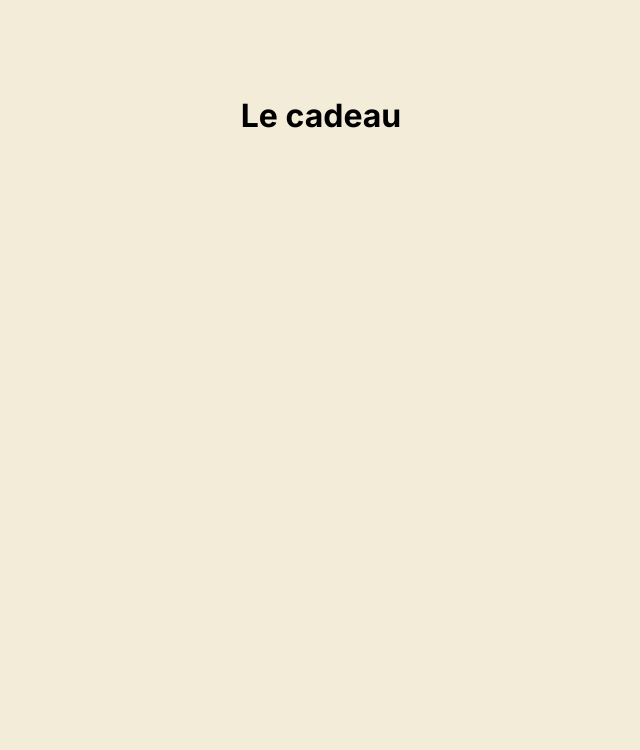
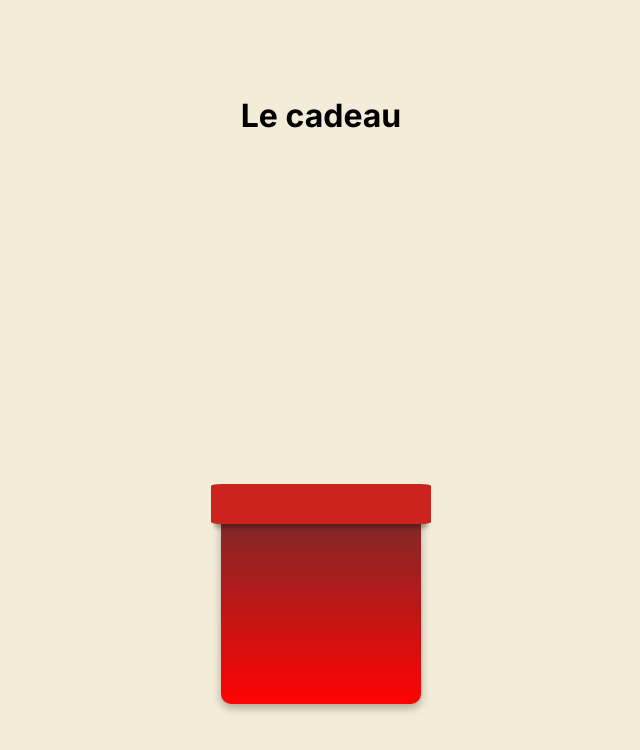
Before and after one commit to QuentinVdr/christmas-gift, a Next.js app: page / in a window 1280 px wide. Shown: the top 750 px of the page, without its empty margins (319-959 px from the left). Built offline with nearby package versions, Linux system fonts and the light colour scheme.

Commit message:
Add GiftBox component to Home page

```diff
--- a/src/app/page.js
+++ b/src/app/page.js
@@ -1,9 +1,11 @@
-import styles from './page.module.css'
+import GiftBox from 'src/components/giftBox/GiftBox';
+import styles from './page.module.css';
 
 export default function Home() {
   return (
     <main className={styles.main}>
       <h1>Le cadeau</h1>
+      <GiftBox />
     </main>
-  )
+  );
 }
--- /dev/null
+++ b/src/components/giftBox/GiftBox.js
@@ -0,0 +1,11 @@
+import styles from './GiftBox.module.css';
+
+export default function GiftBox() {
+  return (
+    <div className={styles.boxBody}>
+      <div className={styles.boxLid}>
+        <div className={styles.boxBowtie}></div>
+      </div>
+    </div>
+  );
+}
--- /dev/null
+++ b/src/components/giftBox/GiftBox.module.css
@@ -0,0 +1,28 @@
+.boxBody {
+  position: relative;
+  height: 200px;
+  width: 200px;
+  margin-top: 123.3333333333px;
+  background: linear-gradient(#762c2c, #ff0303);
+  background-color: #cc231e;
+  border-bottom-left-radius: 5%;
+  border-bottom-right-radius: 5%;
+  box-shadow: 0px 4px 8px 0px rgba(0, 0, 0, 0.3);
+}
+.boxLid {
+  position: absolute;
+  z-index: 1;
+  left: 50%;
+  -webkit-transform: translateX(-50%);
+  transform: translateX(-50%);
+  bottom: 90%;
+  height: 40px;
+  background-color: #cc231e;
+  width: 220px;
+  border-radius: 5%;
+  box-shadow: 0 8px 4px -4px rgba(0, 0, 0, 0.3);
+}
+.boxBowtie {
+  z-index: 1;
+  height: 100%;
+}
```
